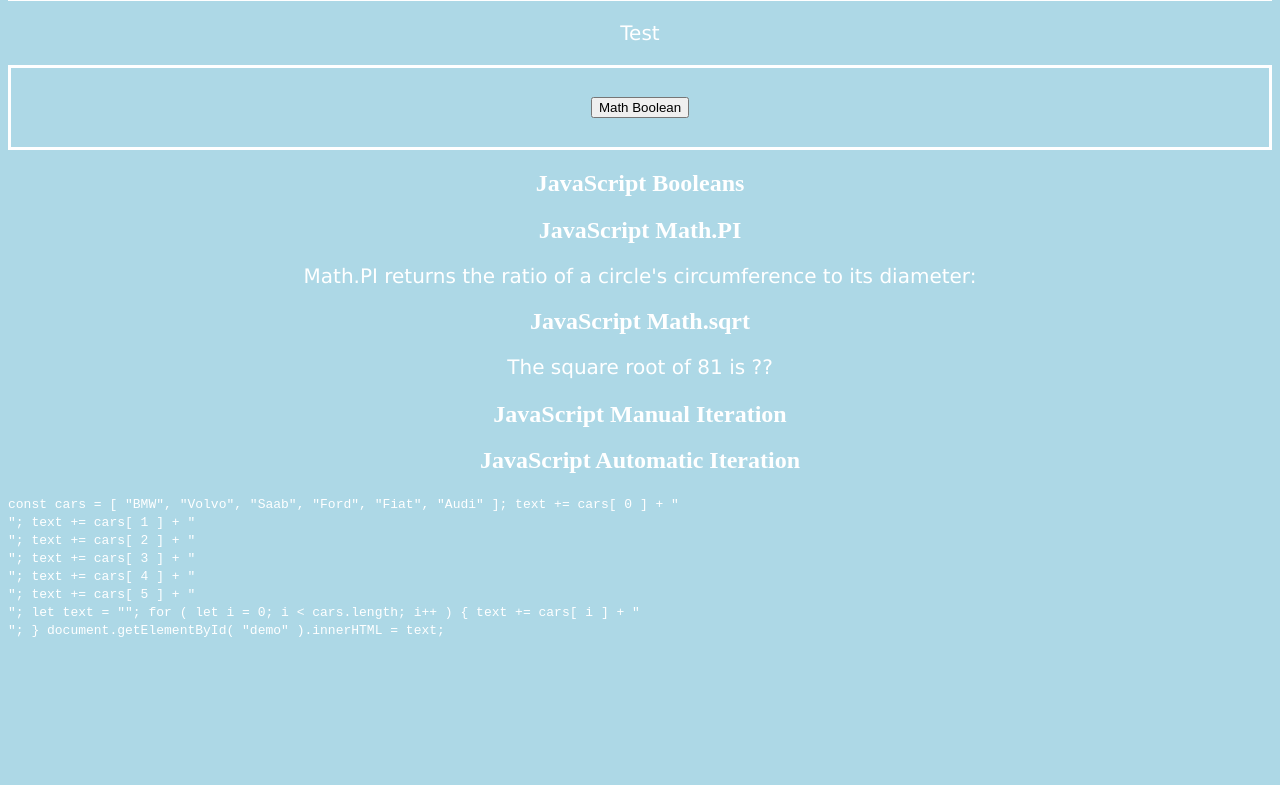
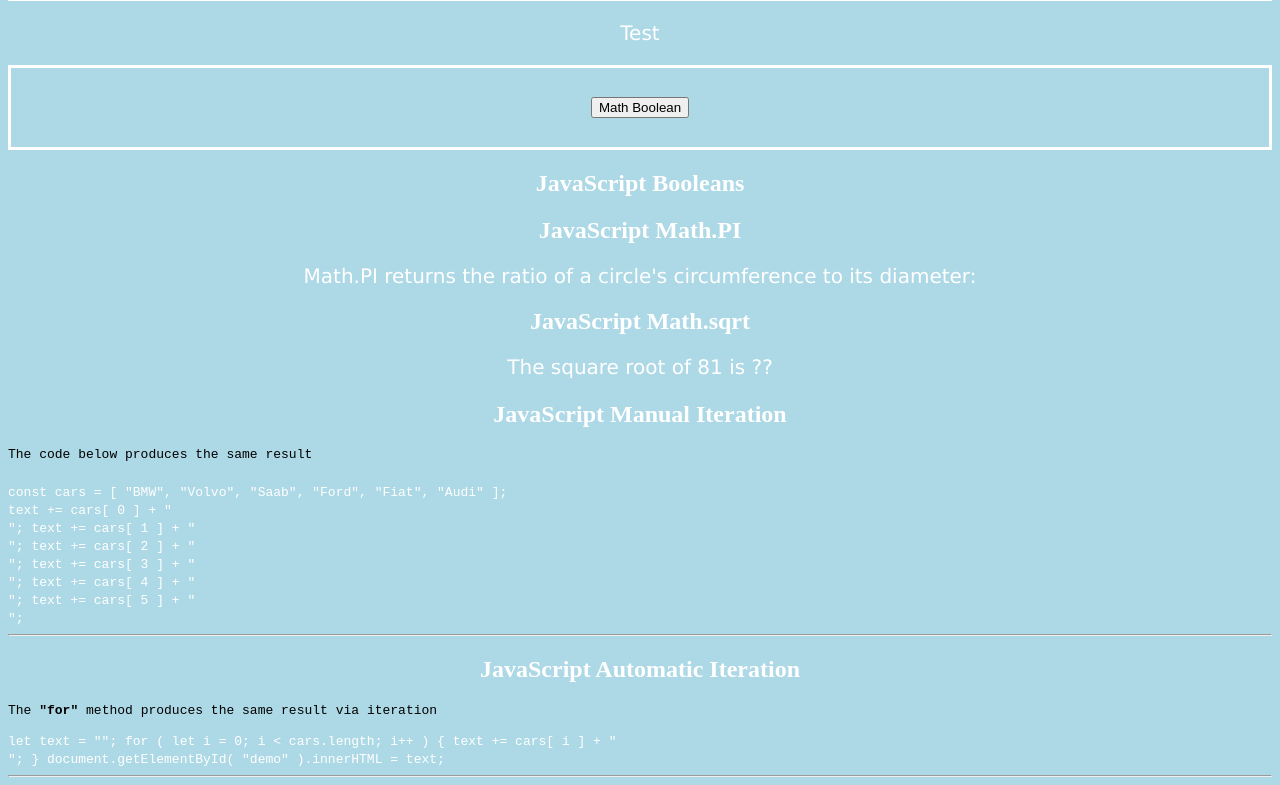
Before and after one commit to steven-barkley/Website-LibertyCity-2022, a plain HTML site: page W3learn.html in a window 1280 px wide. Shown: the part 1437-2222 px from the top of the page. Before the commit the page ends 2083 px from the top, so only its background shows below. Drawn offline with Linux system fonts and the light colour scheme.

Commit message:
Understanding For Loops

```diff
--- a/W3learn.html
+++ b/W3learn.html
@@ -90,22 +90,23 @@
     <p id="squareRootOfNine"></p>
     <h1 id="heading" style="color:blue"></h1>
     <h2 id="date" style="text-align:center"></h2>
-
     <h2>JavaScript Manual Iteration</h2>
-    <h2>JavaScript Automatic Iteration</h2>
-
+    <pre>The code below produces the same result</pre>
     <p id="demoLoop"></p>
 
     <code>
-            const cars = [ "BMW", "Volvo", "Saab", "Ford", "Fiat", "Audi" ];
+            const cars = [ "BMW", "Volvo", "Saab", "Ford", "Fiat", "Audi" ];<br>
 
-            text += cars[ 0 ] + "<br>";
+                text += cars[ 0 ] + "<br>";
                 text += cars[ 1 ] + "<br>";
                 text += cars[ 2 ] + "<br>";
                 text += cars[ 3 ] + "<br>";
                 text += cars[ 4 ] + "<br>";
                 text += cars[ 5 ] + "<br>";
         </code>
+    <hr>
+    <h2>JavaScript Automatic Iteration</h2>
+    <pre>The <strong>"for"</strong> method produces the same result via iteration</pre>
     <code>
             let text = "";
             for ( let i = 0; i < cars.length; i++ ) {
@@ -114,7 +115,7 @@
 
             document.getElementById( "demo" ).innerHTML = text;
       </code>
-
+    <hr>
 
     <script>
         const cars = [ "BMW", "Volvo", "Saab", "Ford", "Fiat", "Audi" ];
```
